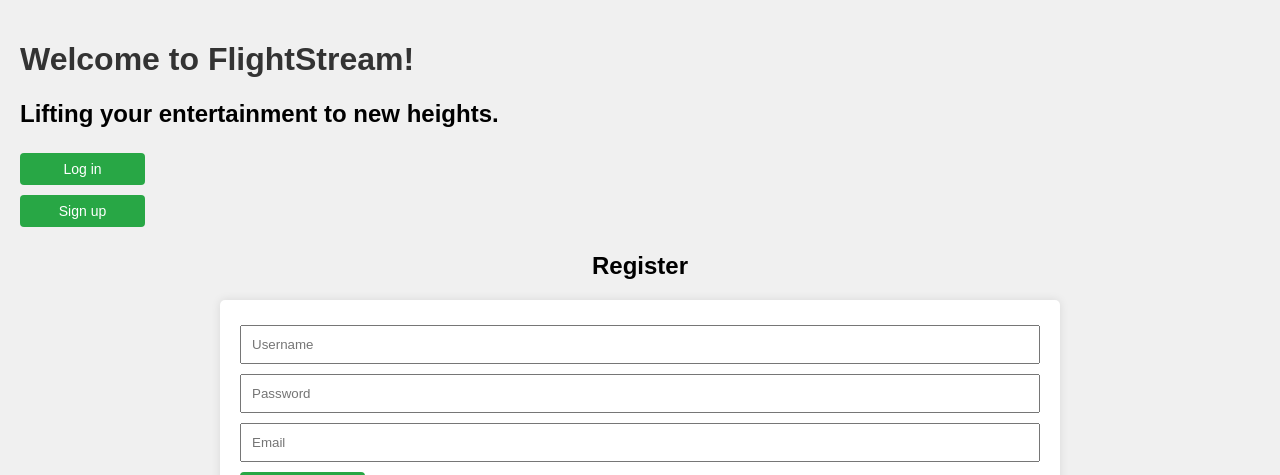
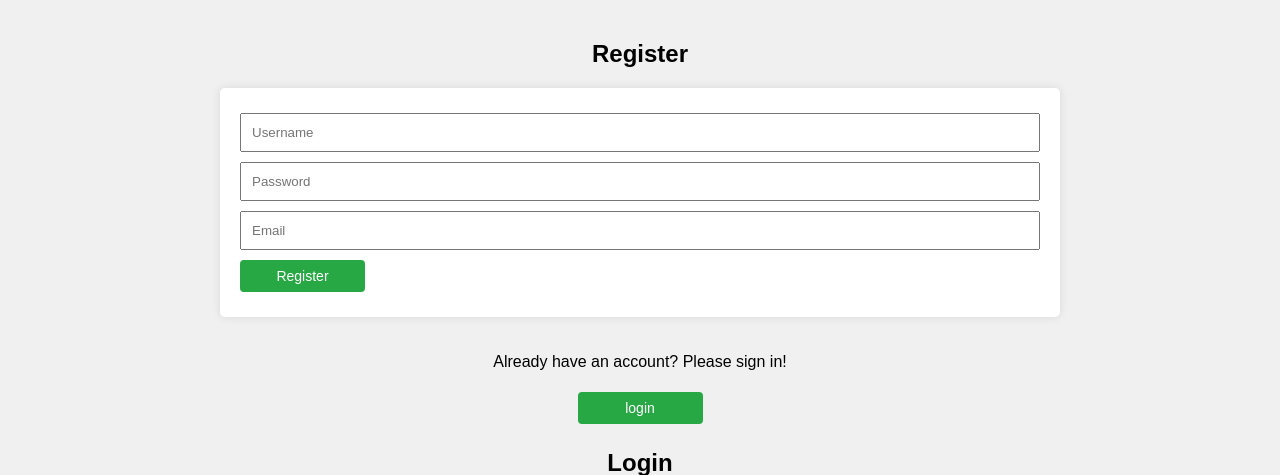
Before and after one commit to elanysk/video-streaming-platform, a Flask app: page / in a window 1280 px wide. Shown: the top 475 px of the page. Run offline with Flask 3, Linux system fonts and the light colour scheme; parts of the project's set-up code (start-up, migrations or seed data) failed here and were passed over; some libraries are stand-ins or nearby versions.

Commit message:
commented out useless section for now

```diff
--- a/templates/index.html
+++ b/templates/index.html
@@ -8,13 +8,13 @@
 </head>
 <body>
     <div id="message" class="message"></div>
-    <div id="welcome-section">
-      <h1>Welcome to FlightStream!</h1>
-        <h2>Lifting your entertainment to new heights.</h2>
-      <div id="welcome-buttons">
-        <button id="login-button">Log in</button>
-        <button id="signup-button">Sign up</button>
-      </div>
+    <!-- <div id="welcome-section"> -->
+    <!--   <h1>Welcome to FlightStream!</h1> -->
+    <!--     <h2>Lifting your entertainment to new heights.</h2> -->
+    <!--   <div id="welcome-buttons"> -->
+    <!--     <button id="login-button">Log in</button> -->
+    <!--     <button id="signup-button">Sign up</button> -->
+    <!--   </div> -->
 
     </div>
 
```
